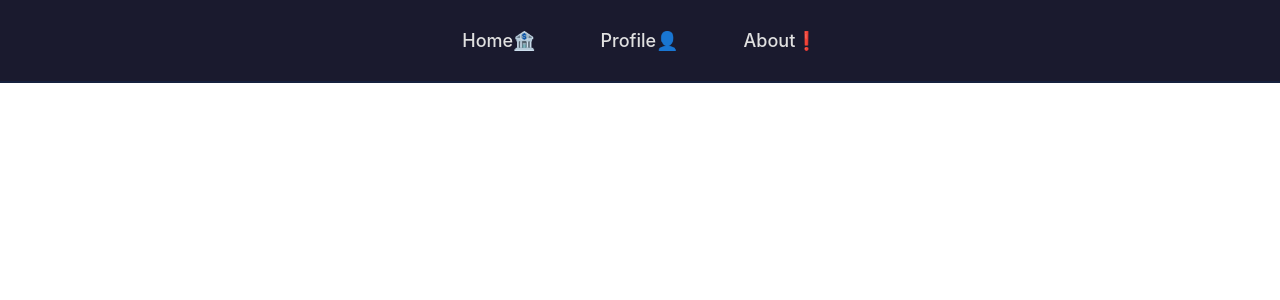
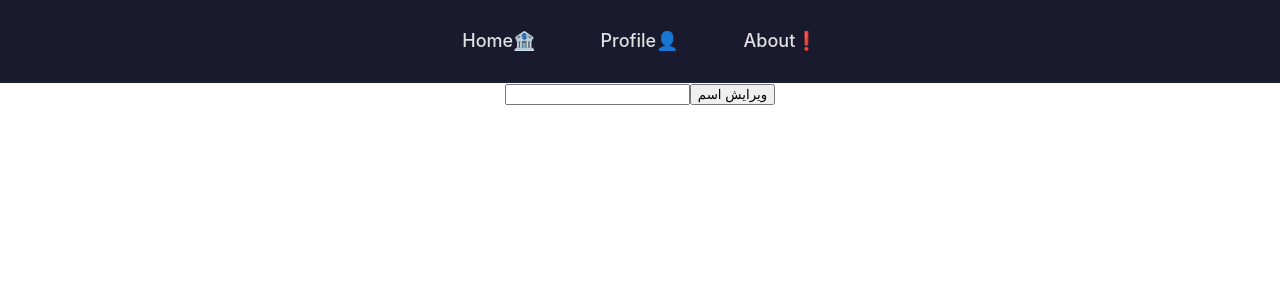
Before and after one commit to amingholipoor5327-oss/ChangeProfile-Prop-Drilining, a React (Create React App) app: page /change in a window 1280 px wide. Shown: the top 300 px of the page. Built offline with nearby package versions, Linux system fonts and the light colour scheme.

Commit message:
added change initial

```diff
--- a/src/App.js
+++ b/src/App.js
@@ -5,6 +5,7 @@ import { Home } from "./pages/Home/home";
 import { About } from "./pages/About/about";
 import { Profile } from "./pages/Profile/profile";
 import { Nav } from "./Nav/Nav";
+import { Change } from "./Change-prof/ChangeProfile";
  function App() {
   const [name , setName] = useState("amin-gholipour")
    return (
@@ -15,6 +16,10 @@ import { Nav } from "./Nav/Nav";
           <Route path="/" element={<Home UserName={name} ></Home>}></Route>
           <Route path="/About" element={<About></About>}></Route>
           <Route path="/Profile" element={<Profile UserName={name}></Profile>}></Route>
+          <Route path="/change" element={
+            <Change UserName={name} setName={setName}></Change>}>
+          </Route>
+
         </Routes>
        </Router>
     </div>
--- a/src/Change-prof/ChangeProfile.js
+++ b/src/Change-prof/ChangeProfile.js
@@ -0,0 +1,9 @@
+import { useState } from "react"
+
+export const Change = (props)=>{
+    const [changename , setChangename] = useState()
+    return<div>
+        <input type="text" onChange={(event)=>{setChangename(event.target.value)}}></input>
+        <button onClick={()=>{props.setName(changename)}}>ویرایش اسم </button>
+    </div>
+}
--- a/src/pages/Profile/profile.js
+++ b/src/pages/Profile/profile.js
@@ -1,4 +1,5 @@
 import './Profile.css';
+import { Link } from 'react-router-dom';
 import Image from "./image/photo_2025-12-27_10-42-20.jpg"
 
 export const Profile = (props) => {
@@ -40,7 +41,7 @@ export const Profile = (props) => {
           </div>
 
            <div className="buttons">
-            <button className="btn-edit">ویرایش پروفایل</button>
+            <Link to={"/change"}> <button className="btn-edit">ویرایش پروفایل</button></Link>
             <button className="btn-setting">تنظیمات</button>
           </div>
         </div>
```
